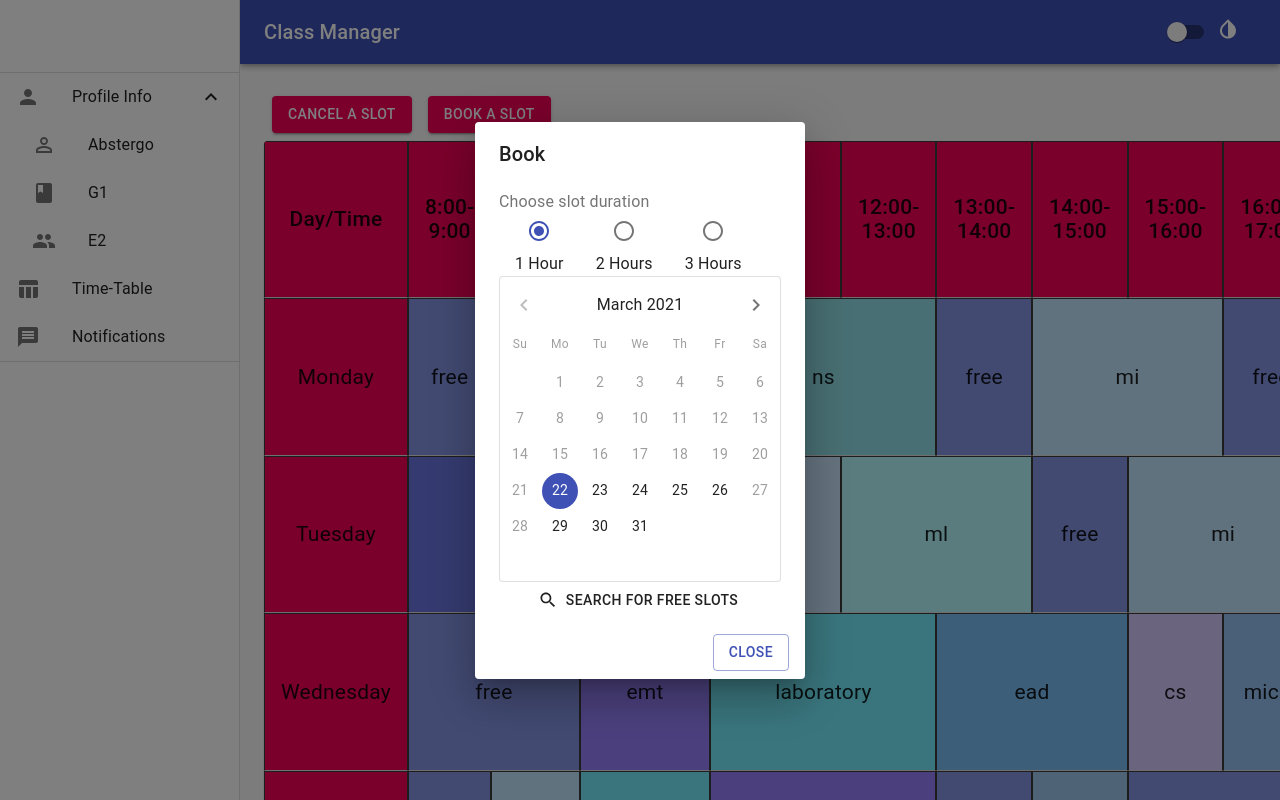
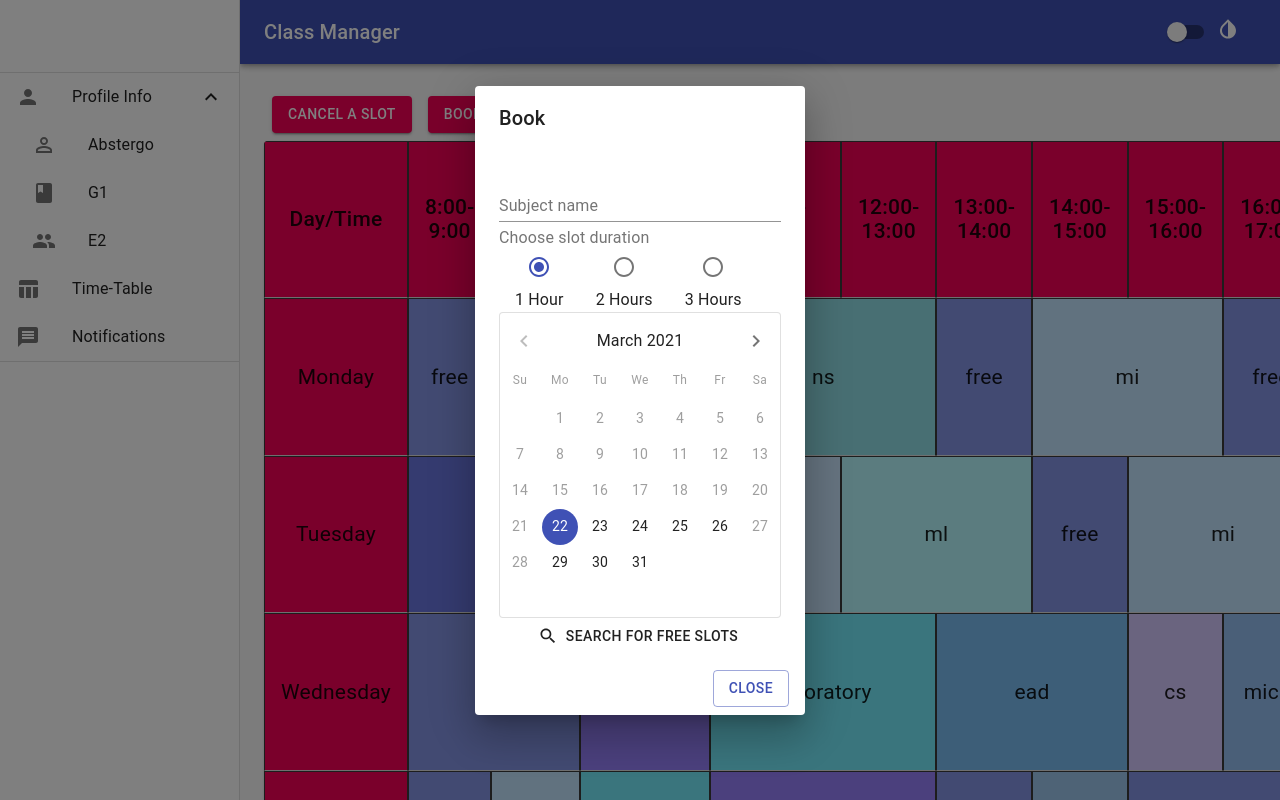
Before and after one commit to codingsamurai-10/class-manager-frontend, a React (Create React App) app: page / in a window 1280 px wide. Both pictures are taken after a click on the button "BOOK A SLOT". Shown: the top 800 px of the page. Built offline with nearby package versions, Linux system fonts and the light colour scheme.

Commit message:
Added text field for entering subject name while booking

```diff
--- a/src/containers/BookDialogBox.js
+++ b/src/containers/BookDialogBox.js
@@ -9,11 +9,13 @@ import SlotDurationSelector from './SlotDurationSelector';
 import SearchIcon from '@material-ui/icons/Search';
 import AvailableFreeSlots from './AvailableFreeSlots';
 import ConfirmationSnackbar from './ConfirmationSnackbar';
+import TextField from '@material-ui/core/TextField';
 
 const slots = [8, 9, 10, 15, 19, 20, 21, 23]; // temporary data, to be fetched from backend
 
 export default function BookDialogBox() {
   const [open, setOpen] = React.useState(false);
+  const [subjectName, setSubjectName] = React.useState("")
   const [slotDurationWanted, setSlotDurationWanted] = React.useState(1);
   const [dateOfSlotWanted, setDateOfSlotWanted] = React.useState(new Date());
   const [freeSlots, setFreeSlots] = React.useState(null);
@@ -38,8 +40,6 @@ export default function BookDialogBox() {
   };
 
   const findFreeSlots = () => { // send slot duration and date to backend for searching
-    console.log(slotDurationWanted);
-    console.log(dateOfSlotWanted);
     setFreeSlots(slots);
   }
 
@@ -66,6 +66,13 @@ export default function BookDialogBox() {
       <Dialog open={open} onClose={handleClose} aria-labelledby="form-dialog-title" maxWidth="sm">
         <DialogTitle id="form-dialog-title">Book</DialogTitle>
         <DialogContent>
+
+          <TextField
+            margin="normal"
+            label="Subject name"
+            color="primary"
+            fullWidth
+          />
 
           <SlotDurationSelector handleRadioChange={handleSlotDurationWanted} />
           <DateOfSlotToBook selectedDate={dateOfSlotWanted} handleDateChange={handleDateChange} />
```
